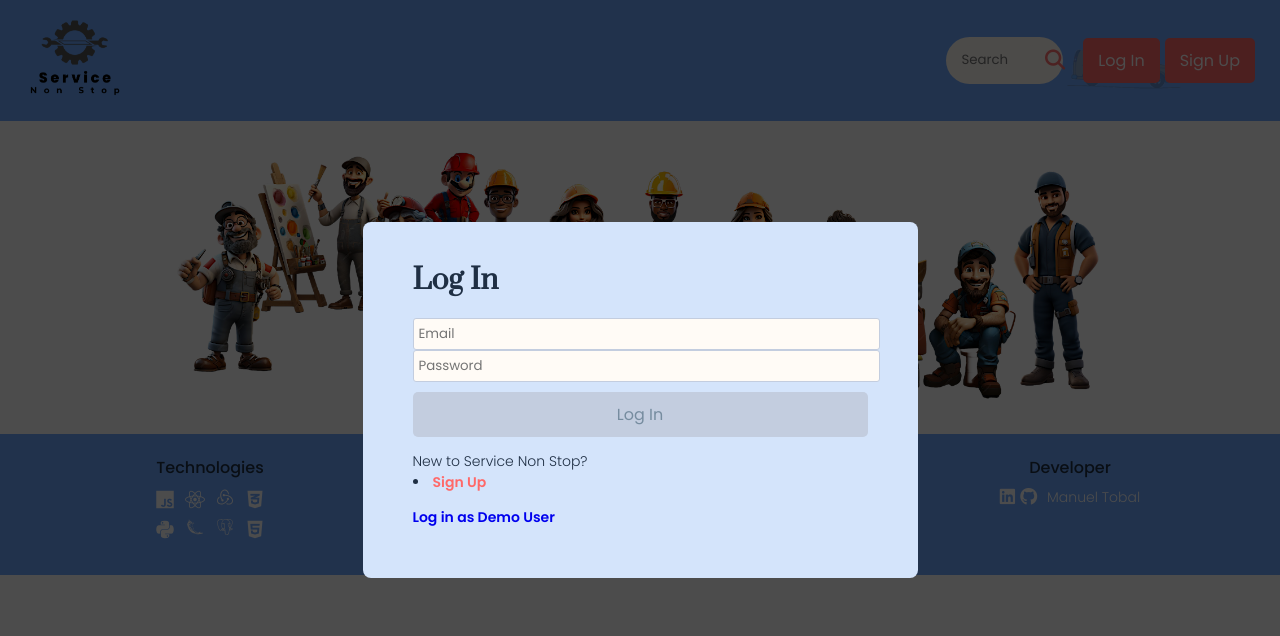
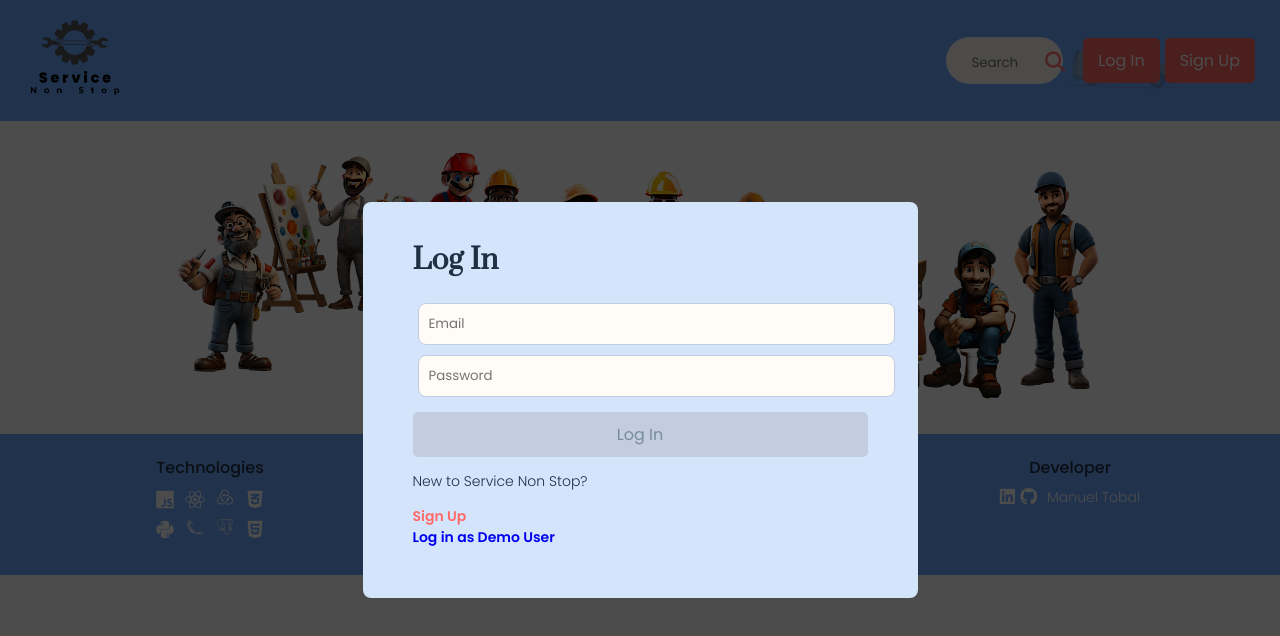
Before and after one commit to mtobal93/ServiceNonStop, a React (Vite) app in the folder react-vite/: page /companies/current in a window 1280 px wide. Both pictures are taken after a click on the button "Log In". Shown: the top 636 px of the page. Built offline with nearby package versions, Linux system fonts and the light colour scheme; no server answers; a web font is replaced by a local one.

Commit message:
Fixed some UI features

```diff
--- a/react-vite/src/components/LoginFormModal/LoginFormModal.jsx
+++ b/react-vite/src/components/LoginFormModal/LoginFormModal.jsx
@@ -66,10 +66,13 @@ function LoginFormModal() {
 			<form className="signUpModal" onSubmit={handleSubmit}>
 				<h1>Log In</h1>
 				<div>
-              {errors.password && <p className="errors" style={{ paddingTop: "5px" }}>{errors.password}</p>}
+					{errors.password && (
+						<p className="errors" style={{ paddingTop: "5px" }}>
+							{errors.password}
+						</p>
+					)}
 				</div>
-            <div>
-            </div>
+				<div></div>
 				<div>
 					<input
 						type="text"
@@ -79,9 +82,10 @@ function LoginFormModal() {
 						placeholder="Email"
 					/>
 				</div>
-            {disableCheck.email && <span className="errors">&nbsp;{disableCheck.email}</span>}
-            <div>
-            </div>
+				{disableCheck.email && (
+					<span className="errors">&nbsp;{disableCheck.email}</span>
+				)}
+				<div></div>
 				<div>
 					<input
 						type="password"
@@ -94,15 +98,21 @@ function LoginFormModal() {
 				<div style={{ marginTop: "10px" }}>
 					<button
 						disabled={Object.values(disableCheck).length}
-                type="submit">Log In</button>
+						type="submit"
+					>
+						Log In
+					</button>
 				</div>
-            <p>New to Service Non Stop? <>
+				<div>
+        <p>New to Service Non Stop?</p>
 				<OpenModalMenuItem
 					itemText={<span className="modalLink">Sign Up</span>}
 					modalComponent={<SignupFormModal />}
 				/>
-            </></p>
-            <div><Link onClick={demoUser}>Log in as Demo User</Link></div>
+        </div>
+				<div>
+					<Link onClick={demoUser}>Log in as Demo User</Link>
+				</div>
 			</form>
 		</div>
 	);
--- a/react-vite/src/components/Navigation/Navigation.css
+++ b/react-vite/src/components/Navigation/Navigation.css
@@ -2,7 +2,7 @@
 	display: grid;
 	/* grid-template-columns: 12% 45% 10% 10% 15%; */
 	/* grid-template-columns: 15% 45% 15% 16% 1%; */
-  grid-template-columns: 1fr 3fr 3fr .25fr;
+	grid-template-columns: 1fr 3fr 3fr 0.25fr;
 	gap: 20px;
 	align-items: center;
 	background-color: #6ea8ff;
@@ -17,7 +17,7 @@
 }
 
 .searchForm {
-  background-color: #FFFBF6;
+	background-color: #fffbf6;
 	padding: 8px 0px 8px 8px;
 	border-radius: 5px;
 	width: 25%;
@@ -32,8 +32,6 @@
 	grid-template-columns: 80% 10%;
 	justify-content: space-around;
 	margin-top: -7px;
-
-
 }
 
 .formNav input:focus {
@@ -46,7 +44,6 @@
 	animation-iteration-count: infinite;
 	animation-direction: normal;
 	animation-duration: 15s;
-
 }
 
 @keyframes myMove {
@@ -66,14 +63,10 @@
 }
 
 #searchQuery {
-
 	border: none;
 	border-radius: 25px;
 	height: 45%;
 	align-self: center;
-
-
-
 }
 
 #location {
@@ -87,14 +80,10 @@
 	width: fit-content;
 	justify-self: center;
 	color: #1f2f44;
-
 }
-
-
 
 .logo {
 	width: 100px;
-
 }
 
 .forBiz {
@@ -141,12 +130,11 @@
 	position: relative;
 }
 
-
 .profile-dropdown {
 	position: absolute;
 	padding: 20px;
 	width: 175px;
-  background-color: #FFFBF6;
+	background-color: #fffbf6;
 	right: 0;
 	left: inherit;
 	margin-top: 70px;
@@ -162,14 +150,12 @@
 	font-weight: 500 !important;
 	color: #1f2f44 !important;
 	margin-top: 5px;
-
 }
 
 .profiledropdownoptions a {
 	font-weight: 500 !important;
 	color: #1f2f44 !important;
 }
-
 
 .profiledropdownoptions a:hover {
 	text-decoration: none !important;
@@ -185,13 +171,12 @@
 	position: absolute;
 	padding: 20px;
 	width: 175px;
-  background-color: #FFFBF6;
+	background-color: #fffbf6;
 	right: 0;
 	left: inherit;
 	margin-top: 26.5px;
 	border-radius: 5px;
 	z-index: 2;
-
 }
 
 .forBizButton {
@@ -221,6 +206,9 @@
 		grid-area: logo;
 	}
 
+ul {
+		list-style-type: none;
+	}
 	/* .forBiz {
     grid-area: biz;
     display: flex;
--- a/react-vite/src/components/Navigation/OpenModalMenuItem.jsx
+++ b/react-vite/src/components/Navigation/OpenModalMenuItem.jsx
@@ -15,7 +15,7 @@ function OpenModalMenuItem({
   };
 
   return (
-    <li onClick={onClick}>{itemText}</li>
+    <span onClick={onClick}>{itemText}</span>
   );
 }
 
--- a/react-vite/src/index.css
+++ b/react-vite/src/index.css
@@ -1,4 +1,13 @@
 /* TODO: Add sitewide styles */
+
+:root {
+    overflow:scroll;
+    overflow-x: hidden;
+}
+
+ul {
+    list-style-type: none;
+}
 
 body {
     font-family: "Poppins", sans-serif;
@@ -40,7 +49,7 @@ textarea {
     background-color: #fffbf6;
     font-family: "Poppins", sans-serif;
     color: #1f2f44;
-    border-radius: 3px;
+    border-radius: 8px;
     border: #c3cddf solid 1px;
     resize: none;
 }
@@ -48,14 +57,15 @@ textarea {
 input,
 textarea,
 select {
-    padding: 5px;
+    padding: 10px;
+    margin: 5px;
 }
 
 input button {
     background-color: #fffbf6;
     font-family: "Poppins", sans-serif;
     color: #1f2f44;
-    border-radius: 3px;
+    /* border-radius: 3px; */
     border: #c3cddf solid 1px;
 }
 
```
Lines whose indentation alone changed are shown as unchanged.
